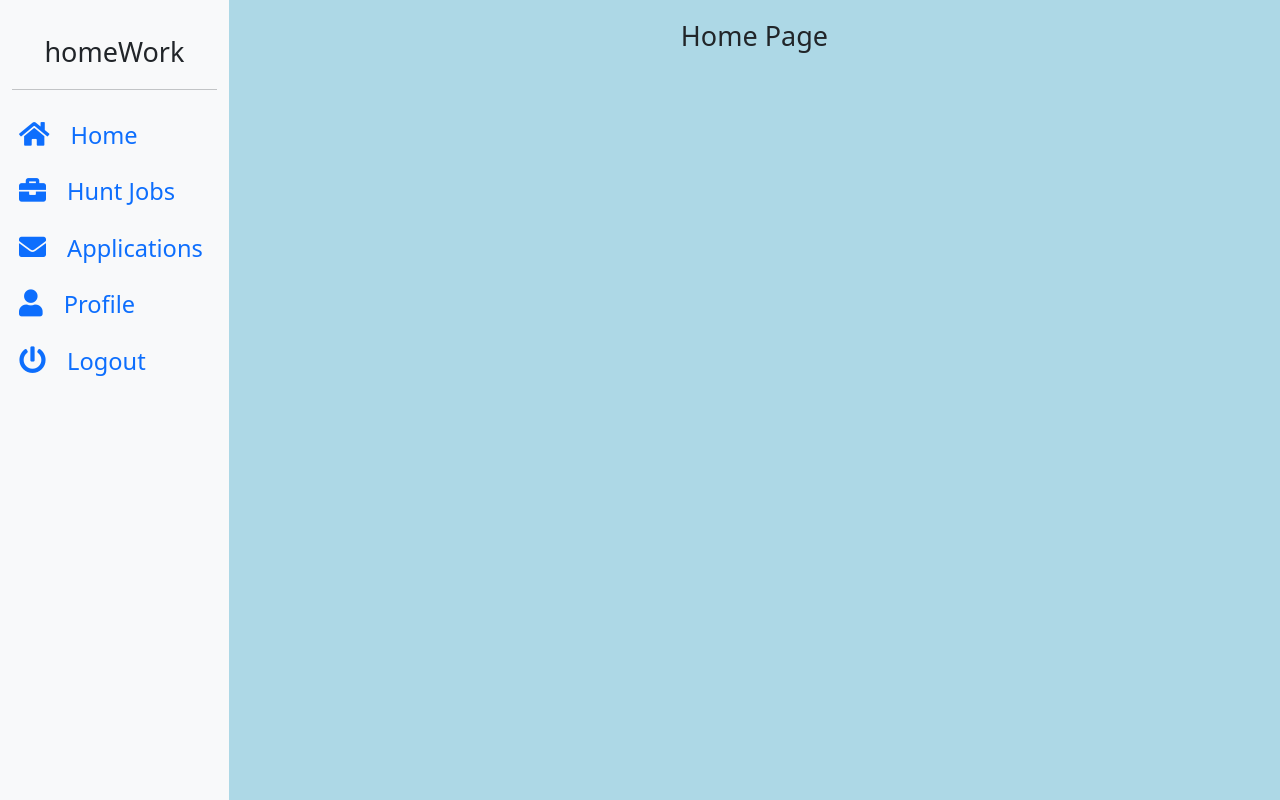
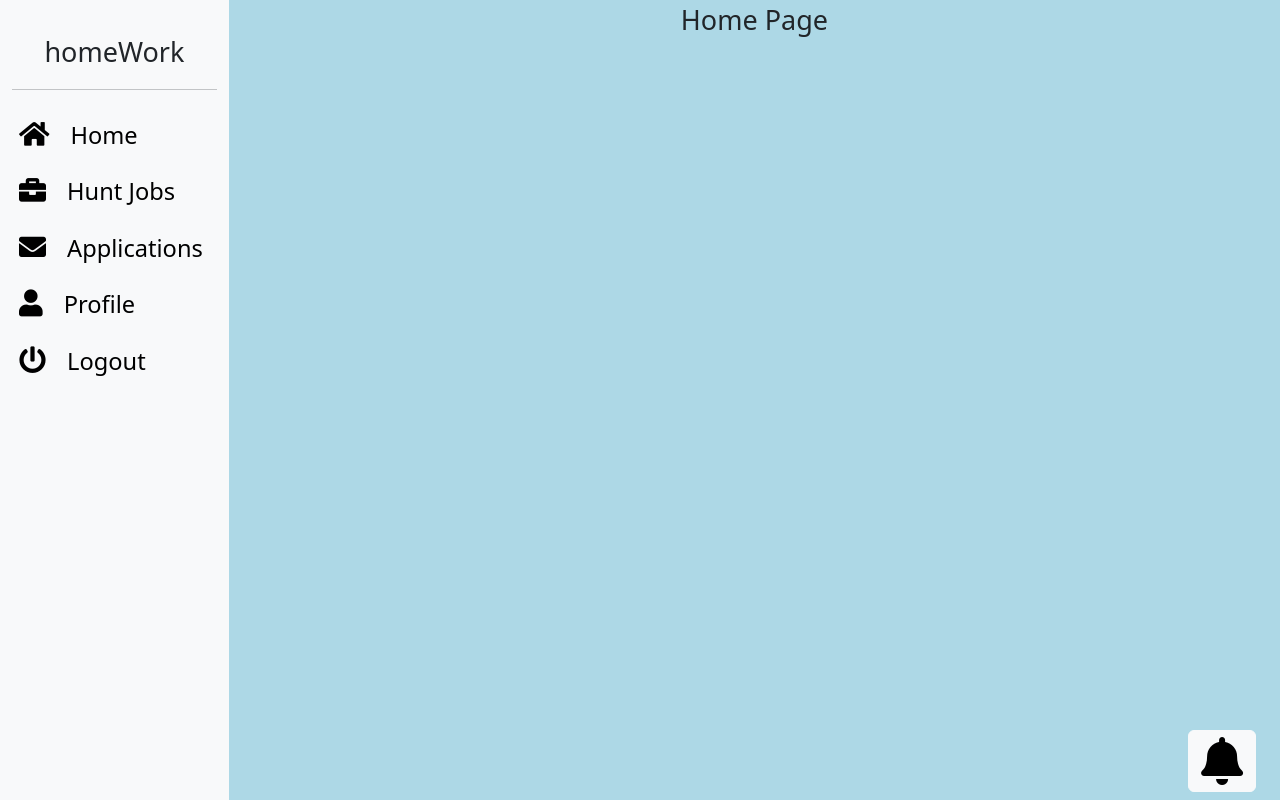
Before and after one commit to juliantjg/homeWork, a React (Create React App) app in the folder frontend/: page /home in a window 1280 px wide. Shown: the top 800 px of the page. Built offline with nearby package versions, Linux system fonts and the light colour scheme; sample sign-in values are in the browser's storage.

Commit message:
added notifications bottom navbar

```diff
--- a/frontend/src/App.css
+++ b/frontend/src/App.css
@@ -11,3 +11,11 @@ body {
 #logoutButton {
   margin-top: auto;
 }
+
+#sideBarButtons {
+  color: black;
+}
+
+#navbar {
+  background-color: transparent;
+}
--- a/frontend/src/components/Home/Home.js
+++ b/frontend/src/components/Home/Home.js
@@ -7,6 +7,7 @@ import 'react-toastify/dist/ReactToastify.css';
 import Footer from '../Footer/Footer';
 import { Form } from 'react-bootstrap';
 import MainSideBar from '../SideBar/MainSideBar';
+import NavBar from '../SideBar/NavBar';
 
 function Home() {
     const navigate = useNavigate();
@@ -30,14 +31,17 @@ function Home() {
                 <div class="row">
                     <MainSideBar />
 
-                    <div class="col-sm p-3 min-vh-100">
+                    <div class="col-sm min-vh-100">
                         <div id="page-size">
+
                             <center>
                                 Home Page
                                 <br />
 
                             </center>
+
                         </div>
+                        <NavBar />
                         <Footer />
                     </div>
                 </div>
--- a/frontend/src/components/SideBar/MainSideBar.js
+++ b/frontend/src/components/SideBar/MainSideBar.js
@@ -23,27 +23,27 @@ function MainSideBar() {
                         <center>homeWork</center>
                         <hr />
                         <li>
-                            <Link to="/home" class="nav-link px-0 align-middle">
+                            <Link to="/home" class="nav-link px-0 align-middle" id="sideBarButtons">
                                 &nbsp;<i class="fas fa-home"></i> &nbsp; <small>Home</small>&nbsp;&nbsp;
                             </Link>
                         </li>
                         <li>
-                            <Link to="/hunt-jobs" class="nav-link px-0 align-middle">
+                            <Link to="/hunt-jobs" class="nav-link px-0 align-middle" id="sideBarButtons">
                                 &nbsp;<i class="fas fa-briefcase"></i> &nbsp; <small>Hunt Jobs</small>&nbsp;&nbsp;
                             </Link>
                         </li>
                         <li>
-                            <a href="#" class="nav-link px-0 align-middle">
+                            <a href="#" class="nav-link px-0 align-middle" id="sideBarButtons">
                                 &nbsp;<i class="fas fa-envelope"></i> &nbsp; <small>Applications</small>&nbsp;&nbsp;
                             </a>
                         </li>
                         <li>
-                            <a href="#" class="nav-link px-0 align-middle">
+                            <a href="#" class="nav-link px-0 align-middle" id="sideBarButtons">
                                 &nbsp;<i class="fas fa-user"></i> &nbsp; <small>Profile</small>&nbsp;&nbsp;
                             </a>
                         </li>
                         <li>
-                            <a href="" class="nav-link px-0 align-middle" onClick={logout()}>
+                            <a href="" class="nav-link px-0 align-middle" onClick={logout()} id="sideBarButtons">
                                 &nbsp;<i class="fas fa-power-off"></i> &nbsp; <small>Logout</small>&nbsp;&nbsp;
                             </a>
                         </li>
--- /dev/null
+++ b/frontend/src/components/SideBar/NavBar.js
@@ -0,0 +1,27 @@
+import React, { useState, useEffect } from 'react';
+import { useHistory, Link, useNavigate } from 'react-router-dom';
+import { login } from '../../actions/securityActions';
+import { useDispatch, useSelector } from "react-redux";
+import { ToastContainer, toast } from 'react-toastify';
+import 'react-toastify/dist/ReactToastify.css';
+import Footer from '../Footer/Footer';
+import { Container, Form } from 'react-bootstrap';
+import { USER_LOGOUT } from '../../actions/types';
+import Loader from '../Utils/Loader';
+
+function NavBar() {
+
+    return (
+        <nav class="navbar navbar-secondary fixed-bottom pr-4" id="navbar">
+            <ul class="nav navbar-nav">
+            </ul>
+            <ul class="nav navbar-nav navbar-right">
+                <button class="btn btn-light">
+                    <i class="fas fa-bell fa-3x"></i>
+                </button>
+            </ul>
+        </nav>
+    );
+}
+
+export default NavBar;
```
